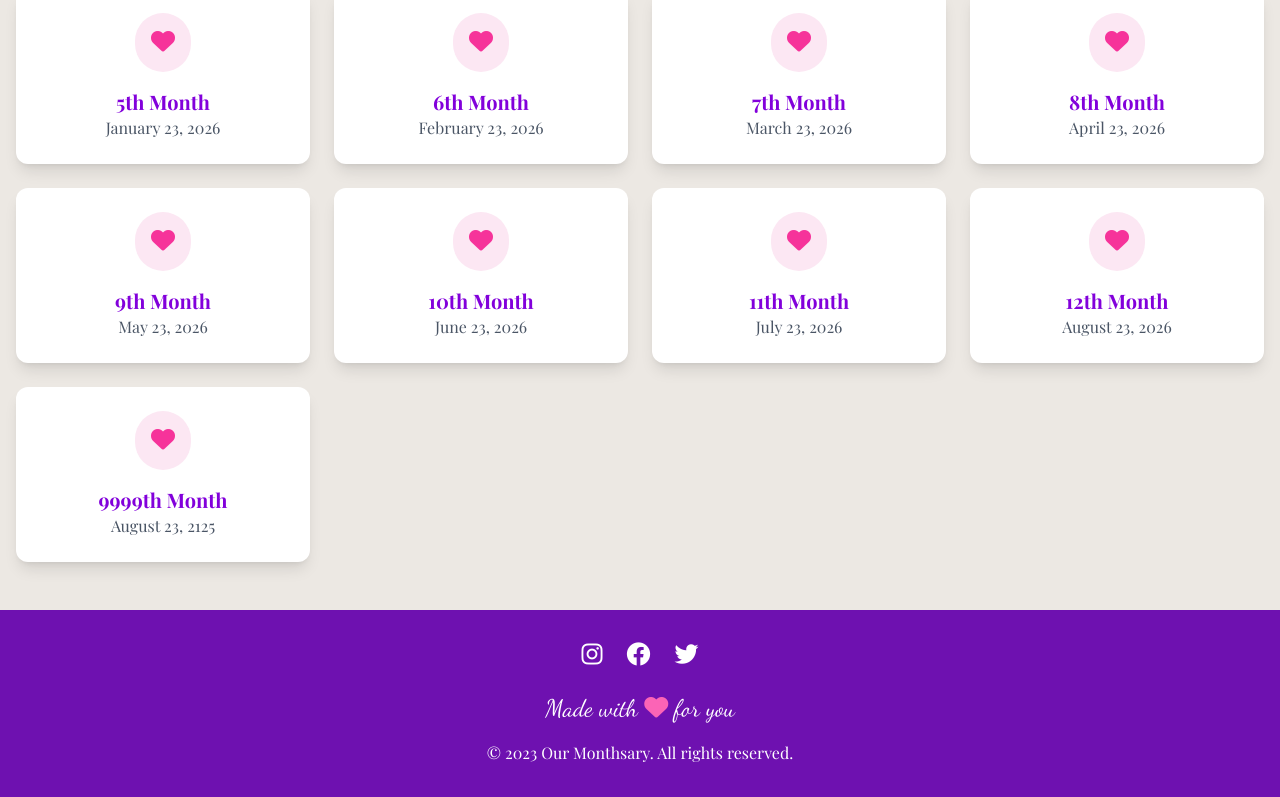
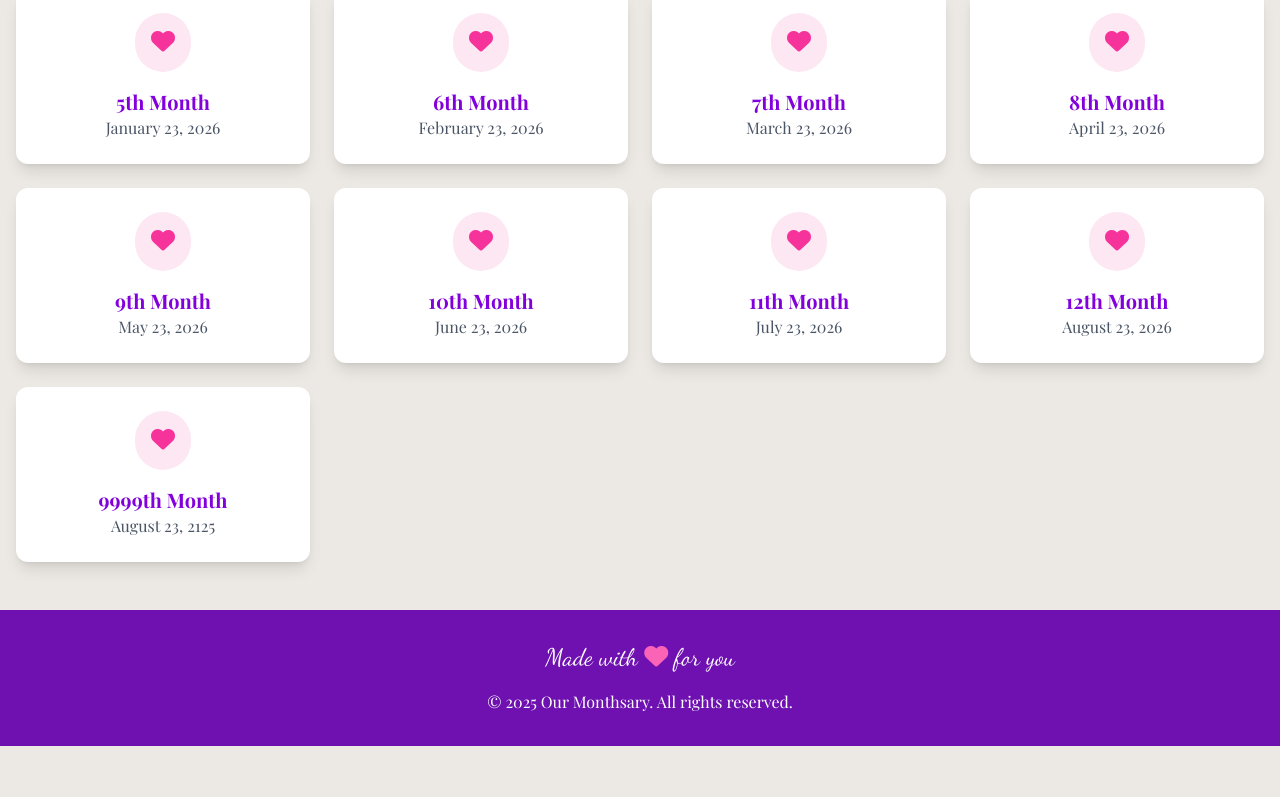
Before and after one commit to cyrus-conde/jericy, a React (Vite) app: page / in a window 1280 px wide. Shown: the part 1918-2715 px from the top of the page. After the commit the page ends 2664 px from the top, so only its background shows below. Built offline with nearby package versions, Linux system fonts and the light colour scheme; a web font is replaced by a local one.

Commit message:
update footer

```diff
--- a/src/App.jsx
+++ b/src/App.jsx
@@ -807,13 +807,9 @@ function App() {
       {/* Footer */}
       <footer className="bg-purple-800 text-white py-8 px-4">
           <div className="container mx-auto text-center">
-              <div className="flex justify-center space-x-6 mb-6">
-                  <a href="#" className="text-white hover:text-pink-200"><i className="fab fa-instagram text-2xl"></i></a>
-                  <a href="#" className="text-white hover:text-pink-200"><i className="fab fa-facebook text-2xl"></i></a>
-                  <a href="#" className="text-white hover:text-pink-200"><i className="fab fa-twitter text-2xl"></i></a>
-              </div>
+
               <p className="dancing-script text-2xl mb-4">Made with <i className="fas fa-heart text-pink-400"></i> for you</p>
-              <p>© 2023 Our Monthsary. All rights reserved.</p>
+              <p>© 2025 Our Monthsary. All rights reserved.</p>
           </div>
       </footer>
     </>
```
